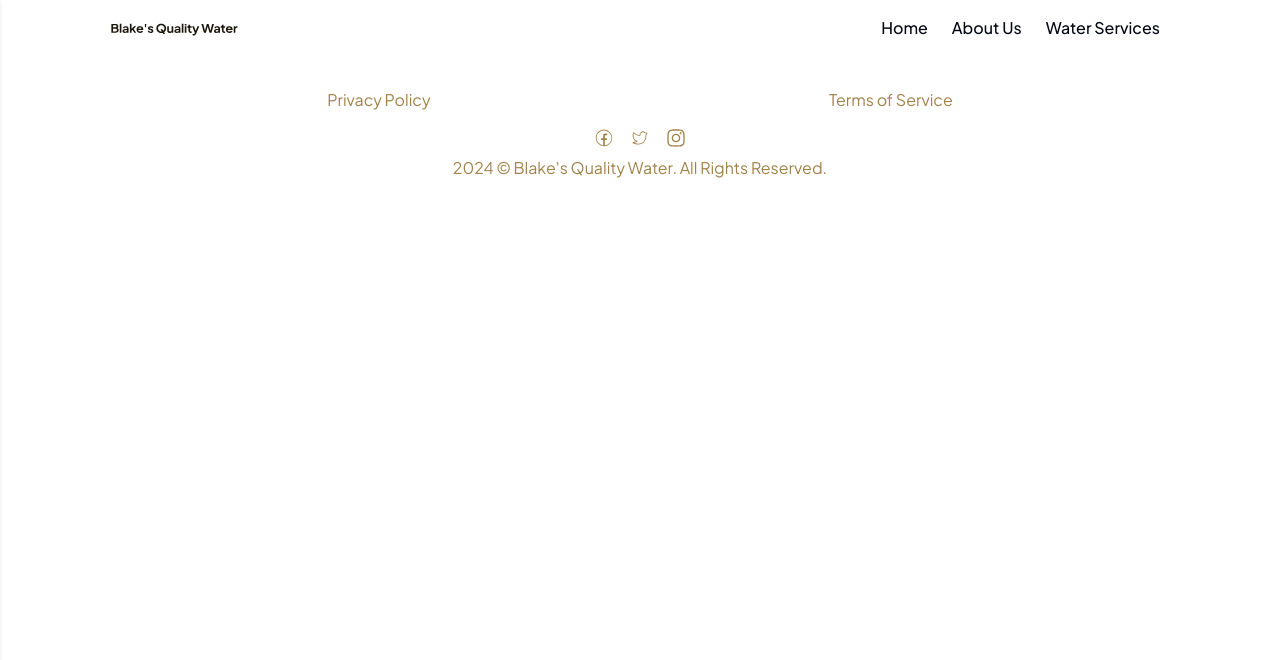
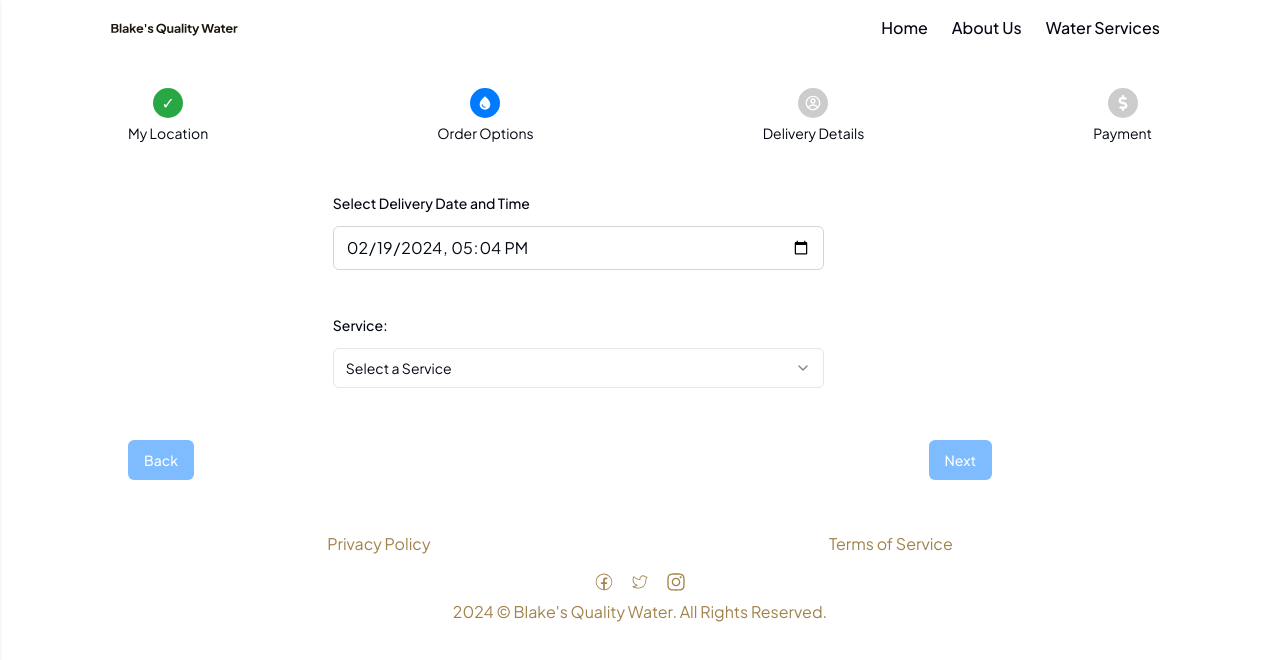
Before and after one commit to MoazamAli45/need-h2O-project, a Next.js app: page /book-order in a window 1280 px wide. Before the commit this address had no page. Shown: the top 660 px of the page. Built offline with nearby package versions, Linux system fonts and the light colour scheme.

Commit message:
Commented out unused code and added CheckoutStepper component

```diff
--- a/src/app/book-order/page.js
+++ b/src/app/book-order/page.js
@@ -1,7 +1,7 @@
 "use client";
 import CheckoutStepper from "@/components/Order/CheckoutStepper";
 import OrderContext from "@/context/OrderProvider";
-import { useRouter } from "next/navigation";
+// import { useRouter } from "next/navigation";
 import React, { useContext } from "react";
 import { MdLocationPin } from "react-icons/md";
 import { MdWaterDrop } from "react-icons/md";
@@ -33,13 +33,17 @@ const CHECKOUT_STEPS = [
 ];
 
 const Page = () => {
-  const router = useRouter();
+  // const router = useRouter();
   const { order } = useContext(OrderContext);
 
   if (!order.address) {
-    router.push("/");
+    // router.push("/");
   }
-  return <>{/* <CheckoutStepper stepsConfig={CHECKOUT_STEPS} /> */}</>;
+  return (
+    <>
+      <CheckoutStepper stepsConfig={CHECKOUT_STEPS} />
+    </>
+  );
 };
 
 export default Page;
```
